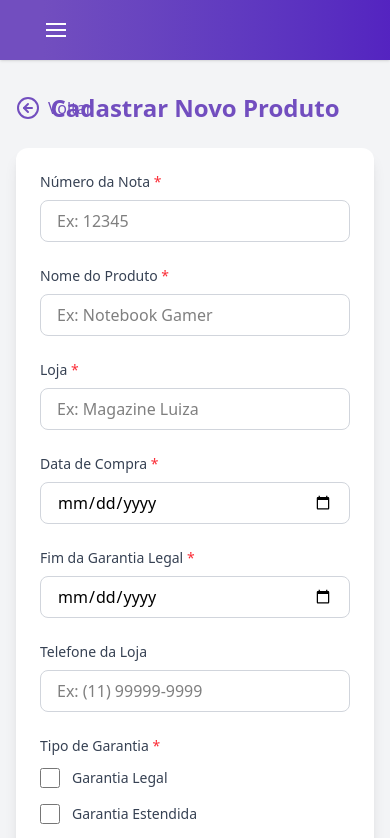
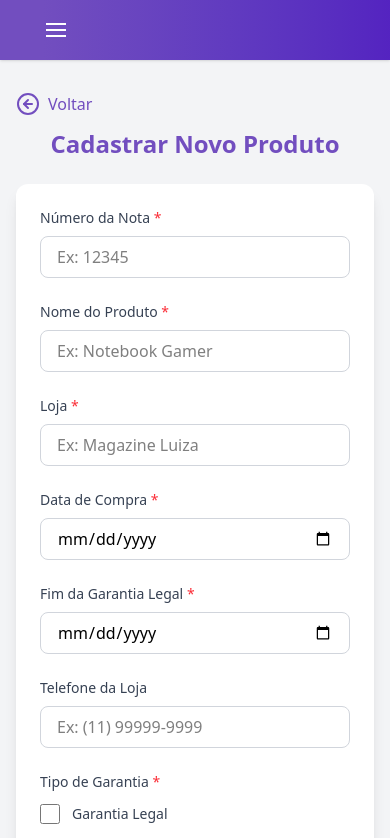
Before and after one commit to elielsondev/projeto_app_controle_de_garantia, a React (Vite) app: page /registration-note in a window 390 px wide. Shown: the top 838 px of the page. Built offline with nearby package versions, Linux system fonts and the light colour scheme.

Commit message:
Responsividade

```diff
--- a/src/pages/Home.tsx
+++ b/src/pages/Home.tsx
@@ -262,8 +262,8 @@ const Home = () => {
       <Header />
       <SearchBar onFilterChange={setFilterState} onSearchChange={setSearchTerm} />
 
-      <div className="w-full px-5 sm:px-15 mt-1 mb-5">
-        <div className="grid grid-cols-2 sm:grid-cols-4 gap-1 sm:gap-7">
+      <div className="w-full px-4 sm:px-6 md:px-8 lg:px-12 mt-1 mb-5">
+        <div className="grid grid-cols-2 md:grid-cols-4 gap-2 sm:gap-4 md:gap-6 lg:gap-7">
           {summaryData.map((item: ResumoItem, index) => (
             <SummaryCard
               key={index}
@@ -287,7 +287,7 @@ const Home = () => {
           </p>
         </div>
       ) : (
-        <div className="grid grid-cols-1 gap-4 sm:grid-cols-4 px-9">
+        <div className="grid grid-cols-1 md:grid-cols-2 lg:grid-cols-3 xl:grid-cols-4 gap-4 px-4 sm:px-6 md:px-8 lg:px-9">
           {filteredAndSortedNotas.map((note) => (
             <NoteItem key={note.id} note={note} />
           ))}
--- a/src/pages/RegistrationNote.tsx
+++ b/src/pages/RegistrationNote.tsx
@@ -633,18 +633,18 @@ function RegistrationNote() {
       <Header />
 
       <div className="max-w-7xl mx-auto px-4 py-8">
-        {/* Título e Botão de Voltar - Alinhados Horizontalmente */}
-        <div className="relative flex items-center justify-center mb-6">
+        {/* Título e Botão de Voltar */}
+        <div className="flex flex-col md:flex-row md:items-center md:justify-center mb-6 gap-3 md:gap-0">
           {/* Botão de Voltar - Apenas Mobile */}
           <button
             onClick={handleGoBack}
-            className="md:hidden absolute left-0 flex items-center gap-2 text-[#724EBF] hover:text-[#5a3a9f] transition"
+            className="md:hidden flex items-center gap-2 text-[#724EBF] hover:text-[#5a3a9f] transition self-start"
           >
             <CircleArrowLeft className="w-6 h-6" />
             <span className="font-medium">Voltar</span>
           </button>
 
-          <h1 className="text-2xl font-bold text-[#724EBF]">
+          <h1 className="text-2xl font-bold text-[#724EBF] text-center md:text-center">
             {isEditMode ? "Editar Nota" : "Cadastrar Novo Produto"}
           </h1>
         </div>
```
